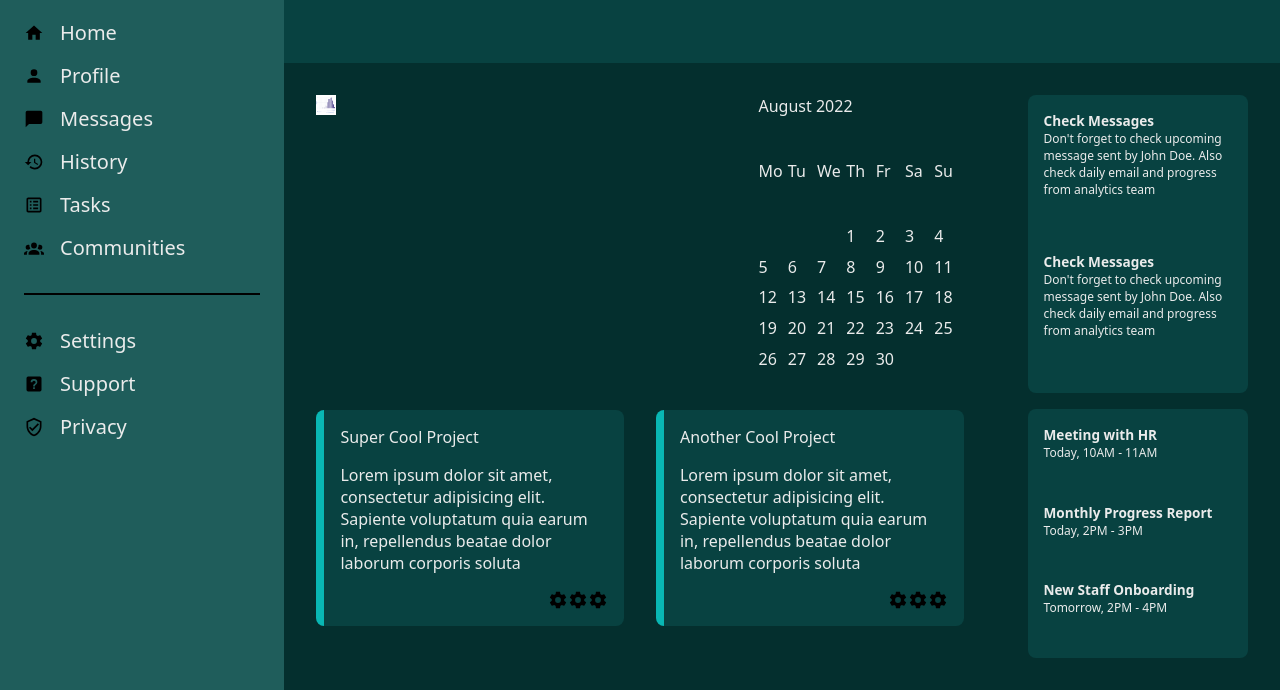
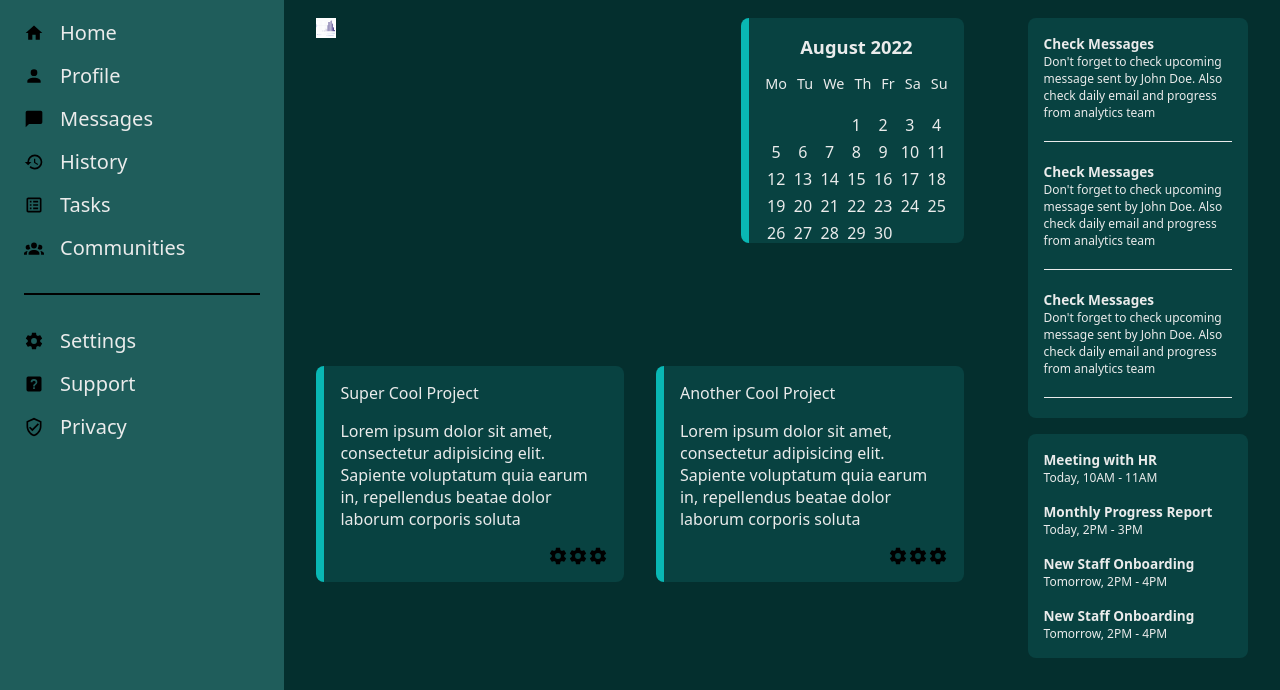
Before and after one commit to lm2u/odin-dashboard, a plain HTML site: page index.html in a window 1280 px wide. Shown: the part 110-800 px from the top of the page. Drawn offline with Linux system fonts and the light colour scheme.

Commit message:
Add separator in reminders

```diff
--- a/index.html
+++ b/index.html
@@ -139,7 +139,10 @@
         <h3 class="reminder-title">Check Messages</h3>
         <p class="reminder-content">Don't forget to check upcoming message sent by John Doe. Also check daily email and progress from analytics team</p>
       </div>
-      <!-- <div class="sep"></div> -->
+      <div class="reminders">
+        <h3 class="reminder-title">Check Messages</h3>
+        <p class="reminder-content">Don't forget to check upcoming message sent by John Doe. Also check daily email and progress from analytics team</p>
+      </div>
       <div class="reminders">
         <h3 class="reminder-title">Check Messages</h3>
         <p class="reminder-content">Don't forget to check upcoming message sent by John Doe. Also check daily email and progress from analytics team</p>
@@ -158,6 +161,11 @@
         <h3 class="sch-title">New Staff Onboarding</h3>
         <p class="sch-time">Tomorrow, 2PM - 4PM</p>
       </div>
+      <div class="sch4">
+        <h3 class="sch-title">New Staff Onboarding</h3>
+        <p class="sch-time">Tomorrow, 2PM - 4PM</p>
+      </div>
+      </div>
     </div>
   </section>
 </body>
--- a/style.css
+++ b/style.css
@@ -30,7 +30,7 @@ body{
 
 aside{
   grid-area: aside;
-  height:100vh;
+  min-height:100vh;
   background-color: var(--sidebar);
   display:grid;
 }
@@ -153,23 +153,41 @@ button{
 
 .proj-task,
 .reminders-container,
-.sch{
+.sch,
+.calendar{
   border-radius:8px;
 }
 
 /* Calendar */
 .calendar{
   display:grid;
+  grid-template-rows: repeat(3, 30px);
+  padding: 1em;
+  gap:10px;
+  background-color: var(--primary);
+  /* padding:1em; */
+  border-left:8px solid var(--accent);
+  max-height: 225px;
+}
+
+.month{
+  font-size:1.15rem;
+  font-weight:bold;
+  text-align: center;
 }
 
 .days{
   display:grid;
   grid-template-columns: repeat(7, 1fr);
+  gap:10px;
+  font-size:0.9rem;
 }
 
 .dates{
   display:grid;
   grid-template-columns: repeat(7, 1fr);
+  justify-items: center;
+  gap:5px;
 }
 
 .dates div:first-child{
@@ -207,8 +225,8 @@ button{
 .reminders-container{
   background-color: var(--primary);
   display:grid;
-  gap:1rem;
   padding:1em;
+  padding:1em 1em 0 1em;
 }
 
 .reminder-title,
@@ -222,9 +240,6 @@ button{
   font-size:0.75rem;
 }
 
-.sep{
-  border:1px solid var(--text);
-}
 
 .sch{
   background-color: var(--primary);
@@ -232,3 +247,10 @@ button{
   display:grid;
   gap:1rem;
 }
+
+.reminder-content::after{
+  content: "";
+  display: block;
+  border-bottom:1px solid var(--text);
+  margin: 20px 0;
+}
```
Also changed, not shown: teste.html (added, +48 -0 lines).
